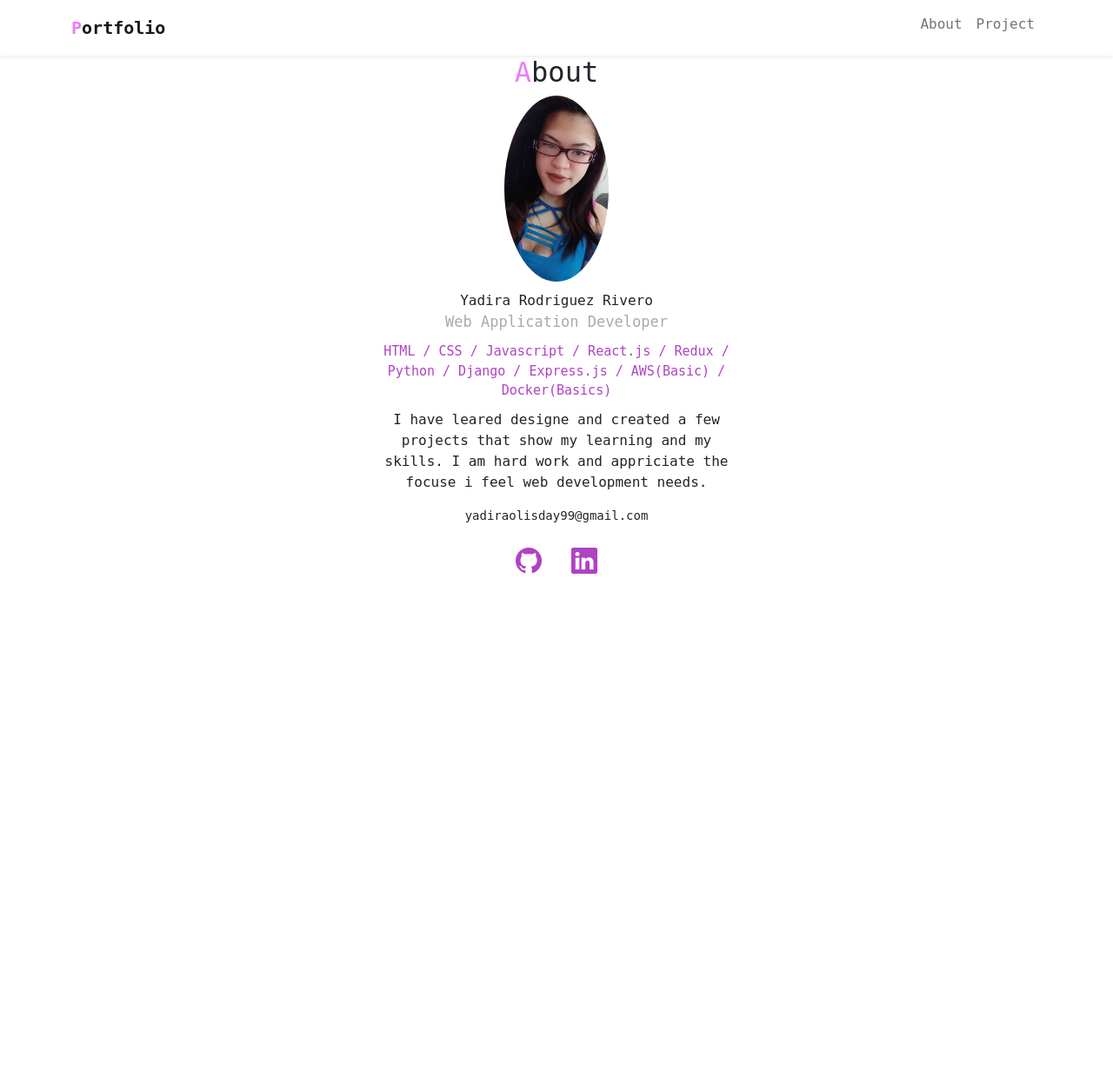
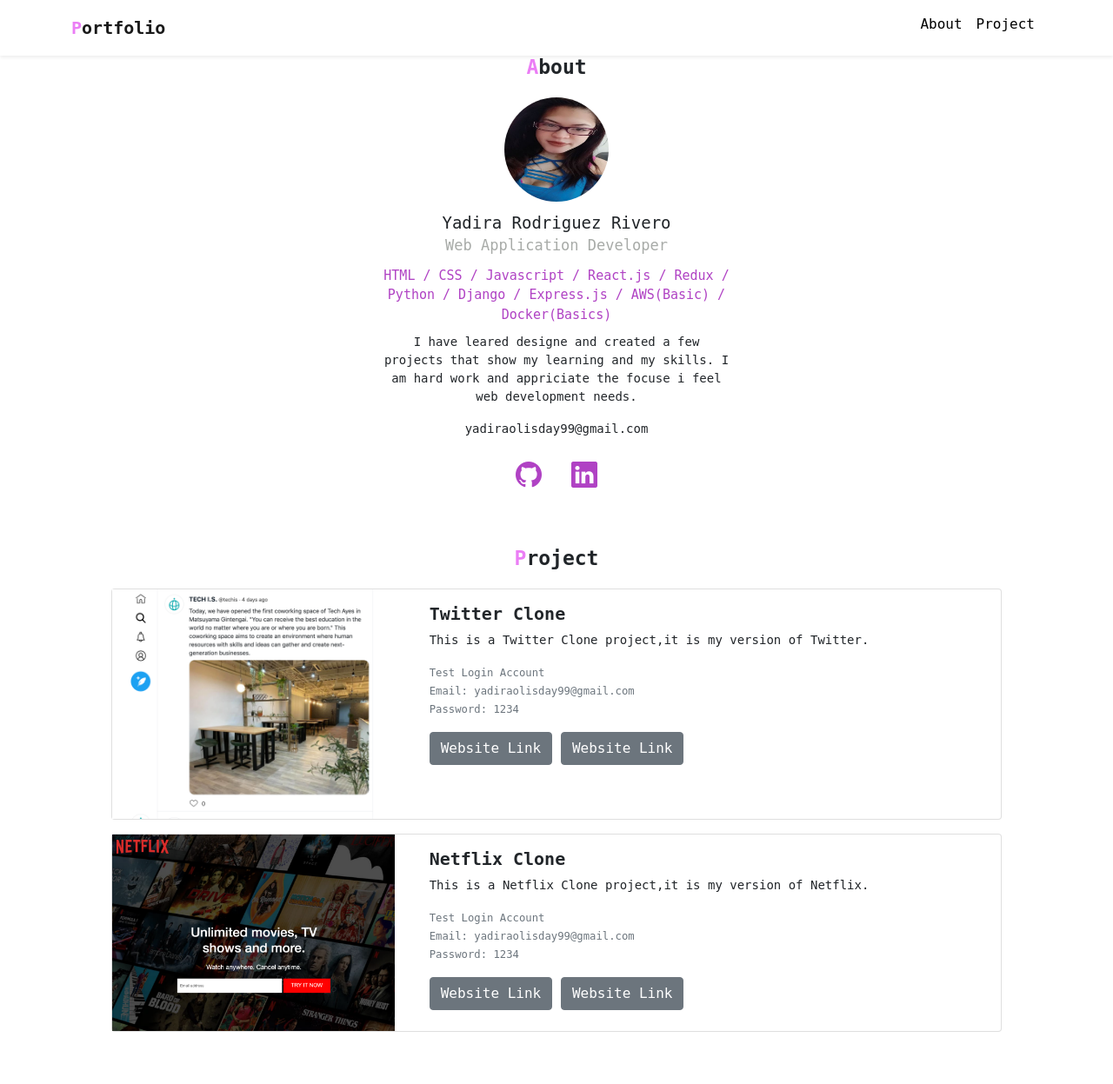
Before and after one commit to Tech-i-s/My-Portfoliou, a PHP site: page / in a window 1280 px wide. Shown: the whole page at 87% size. Before the commit the page ends 660 px from the top, so only its background shows below. Run offline with PHP 8.4, Linux system fonts and the light colour scheme; some libraries are stand-ins or nearby versions.

Commit message:
Added img added project section and maded modifications to index.html and style.css

```diff
--- a/index.html
+++ b/index.html
@@ -46,6 +46,51 @@
            <a href="#"><i class="bi bi-linkedin ms-3"></i></a>
         </div>
       </div>
+      <div id="project">
+        <h2><span class="font-primary">P</span>roject</h2>
+
+        <div class="card mb-3">
+            <div class="row">
+              <div class="col-md-4">
+                <img src="img/project-twitter.png" alt="Twitter Project">
+              </div>
+              <div class="col-md-8">
+                <div class="card-body">
+                  <h5 class="card-title">Twitter Clone</h5>
+                  <p class="card-text">This is a Twitter Clone project,it is my version of Twitter.</p>
+                  <p class="card-text"><small class="text-muted">
+                    Test Login Account <br>
+                    Email: yadiraolisday99@gmail.com <br>
+                    Password: 1234
+                 </small> </p>
+                    <a href="#" target="_blank" class="btn btn-secondary">Website Link</a>
+                    <a href="#" target="_blank" class="btn btn-secondary">Website Link</a>
+                </div>
+              </div>
+            </div>
+          </div>
+          <div class="card mb-3">
+            <div class="row">
+              <div class="col-md-4">
+                <img src="img/project-netflix.png" alt="Netflix Project">
+              </div>
+              <div class="col-md-8">
+                <div class="card-body">
+                  <h5 class="card-title">Netflix Clone</h5>
+                  <p class="card-text">This is a Netflix Clone project,it is my version of Netflix.</p>
+                  <p class="card-text"><small class="text-muted">
+                    Test Login Account <br>
+                    Email: yadiraolisday99@gmail.com <br>
+                    Password: 1234
+                 </small> </p>
+                    <a href="#" target="_blank" class="btn btn-secondary">Website Link</a>
+                    <a href="#" target="_blank" class="btn btn-secondary">Website Link</a>
+                </div>
+              </div>
+            </div>
+          </div>
+      </div>
+
     <script src="https://cdn.jsdelivr.net/npm/bootstrap@5.0.2/dist/js/bootstrap.bundle.min.js" integrity="sha384-MrcW6ZMFYlzcLA8Nl+NtUVF0sA7MsXsP1UyJoMp4YLEuNSfAP+JcXn/tWtIaxVXM" crossorigin="anonymous"></script>
 </body>
 
--- a/style.css
+++ b/style.css
@@ -17,6 +17,19 @@ body{
     font-weight: bold;
 }
 
+p{
+    font-size: 14px;
+}
+
+h2{
+    font-weight: bold;
+    font-size: 23px;
+    margin-bottom: 20px;
+}
+
+a.font-black{
+    color: #000 !important;
+}
 /********************
 
 ABOUT
@@ -35,7 +48,7 @@ ABOUT
     margin-bottom: 10px;
 }
 
-#abour .name{
+#about .name{
     font-size: 19px;
 }
 
@@ -64,3 +77,27 @@ ABOUT
 #about .icons a{
     color: #b042c4;
 }
+
+/********************
+
+PROJECT
+
+*********************/
+
+#project{
+    margin: 60px auto;
+    width: 80%;
+}
+
+#project h2{
+    text-align: center;
+}
+
+#project .card img{
+    width: 100%;
+
+}
+
+#project .card-title{
+    font-weight: bold;
+}
```
Also changed, not shown: img/portfolio-img.jpg.
